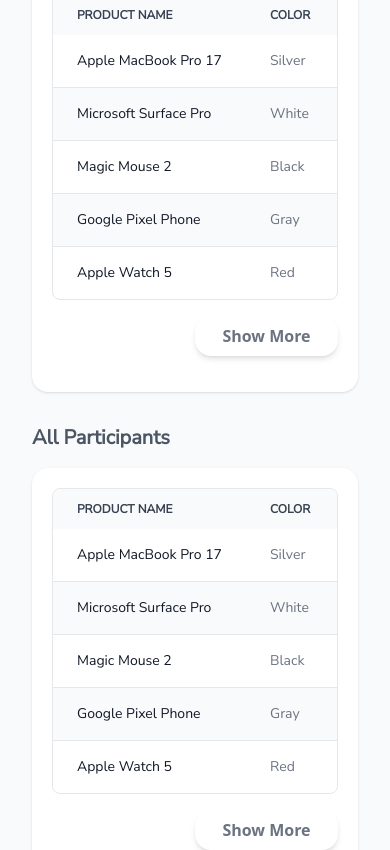
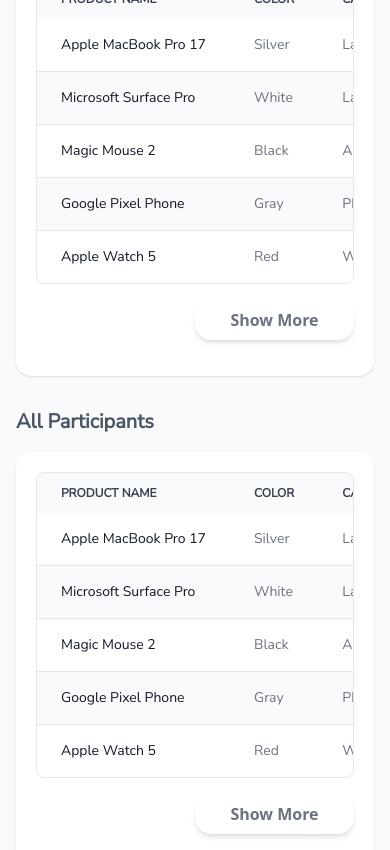
Before and after one commit to HarshJaiswani/GameJunction, a Next.js app: page /admin in a window 390 px wide. Shown: the part 812-1662 px from the top of the page. Built offline with nearby package versions, Linux system fonts and the light colour scheme; a web font is replaced by a local one.

Commit message:
Repaired Responsiveness

```diff
--- a/components/AdminScreens/AppAdmin.js
+++ b/components/AdminScreens/AppAdmin.js
@@ -34,7 +34,7 @@
   return (
     <>
       <Navbar />
-      <div className="bg-gray-50 w-full min-h-screen p-8 sm:p-12">
+      <div className="bg-gray-50 w-full min-h-screen p-4 sm:p-12">
         {/* <div className="w-1/2">
           <PieChart />
         </div> */}
--- a/components/CreateEventForm.js
+++ b/components/CreateEventForm.js
@@ -230,7 +230,7 @@
               leaveTo="opacity-0"
               afterLeave={() => setQuery("")}
             >
-              <Combobox.Options className="absolute w-[300px] z-[5] mt-1 max-h-60 overflow-auto rounded-md bg-white py-1 text-base shadow-lg ring-1 ring-black ring-opacity-5 focus:outline-none sm:text-sm">
+              <Combobox.Options className="absolute w-[90%] z-[5] mt-1 max-h-60 overflow-auto rounded-md bg-white py-1 text-base shadow-lg ring-1 ring-black ring-opacity-5 focus:outline-none sm:text-sm">
                 {filteredGames.length === 0 && query !== "" ? (
                   <div className="relative cursor-default select-none py-2 px-4 text-gray-700">
                     Nothing found.
```
